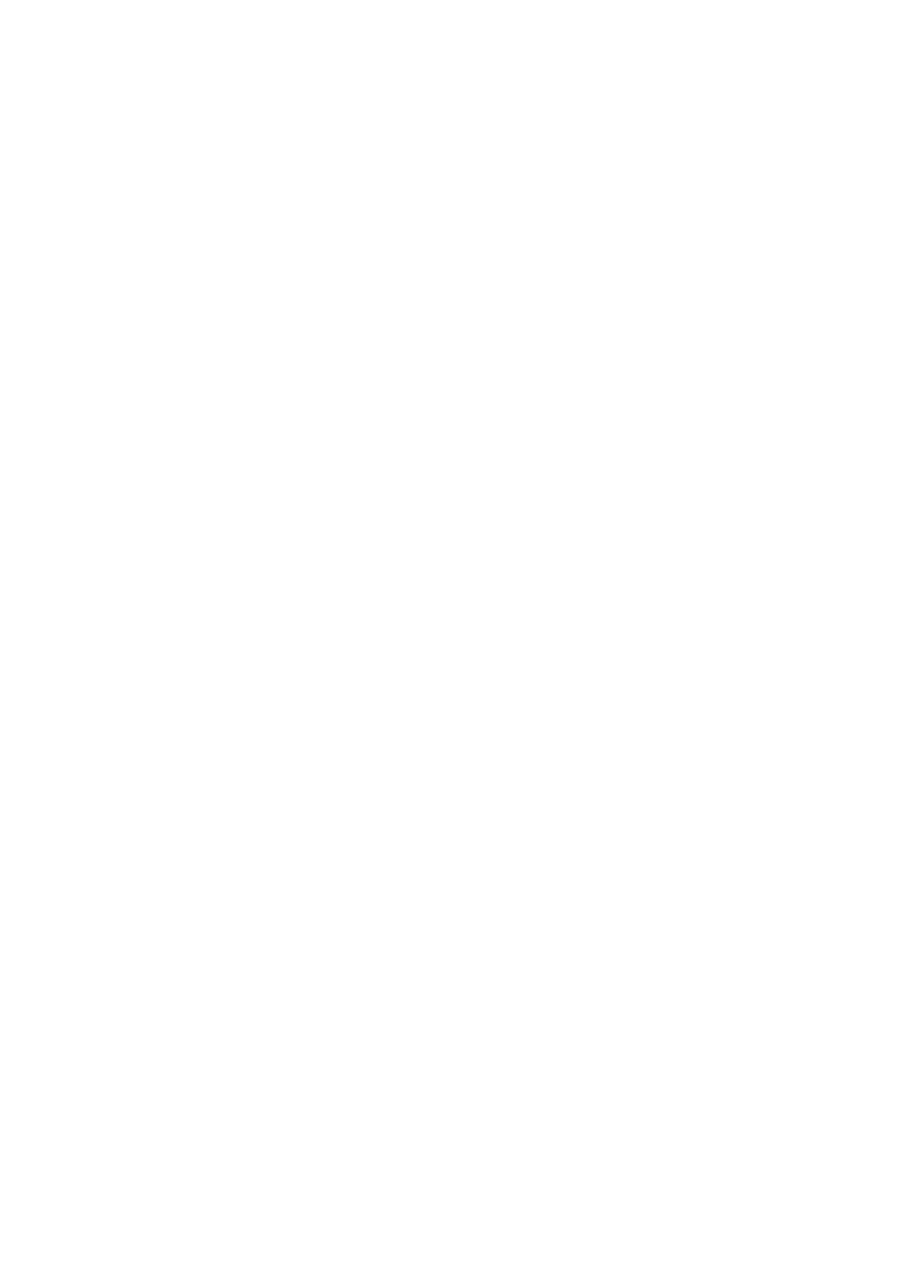
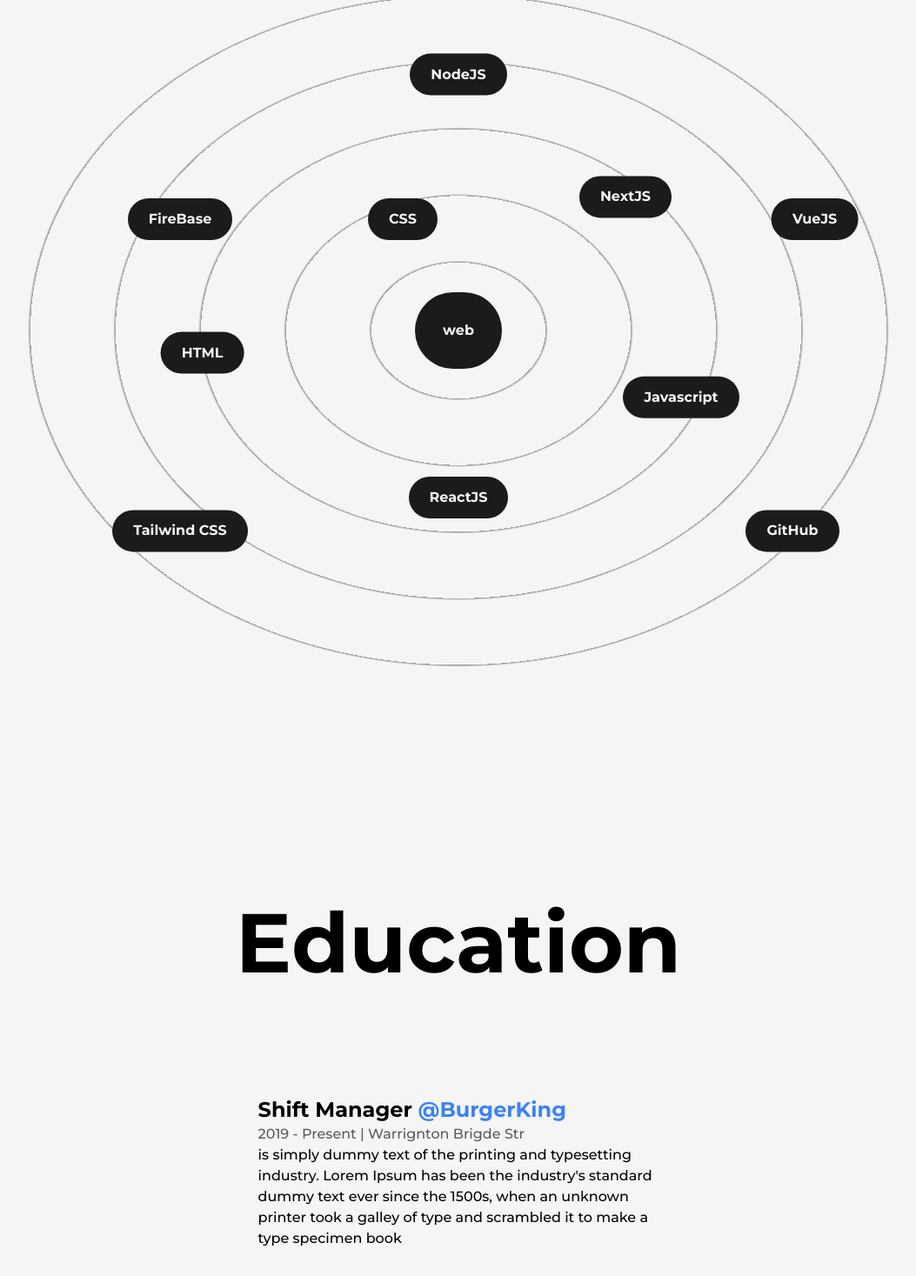
Before and after one commit to artistatbl/Mywebsite, a Next.js app in the folder portfolio/: page /about in a window 1280 px wide. Shown: the part 1330-2797 px from the top of the page at 87% size, without its empty margins (113-1166 px from the left). Before the commit the page ends 1162 px from the top, so only its background shows below. Built offline with nearby package versions, Linux system fonts and the light colour scheme.

Commit message:
few updated to the navbar, new education page / eperience

```diff
--- /dev/null
+++ b/portfolio/src/components/Education.js
@@ -0,0 +1,60 @@
+import React from 'react'
+
+
+
+const Details = ({Position, company, companyLink, time, address, work}) => {
+	return <li className='my-8 first:mt-0 last:mb-0 w-[60%] mx-auto flex flex-col items-center justify-between'>
+		<div>
+			<h3 className='capitalize font-bold text-2xl'>{Position}&nbsp;<a href={companyLink}
+			target="_blank"
+			className='text-blue-500 capitalize'
+			>@{company}</a> </h3>
+			<span className='capitalize font-medium text-dark/70'>
+				{time} | {address}
+			</span>
+			<p className='font-medium w-full'>
+				{work}
+			</p>
+		</div>
+	</li>
+}
+
+
+
+
+const Education = () =>{
+	return (
+		<div className='my-64'>
+		<h2 className='font-bold text-8xl mb-32 text-center w-full'> Education
+
+
+			</h2>
+			<div className='w-[75%] mx-auto relative'>
+				<ul>
+					<Details
+
+Position="Shift Manager" company="BurgerKing"
+companyLink=""
+time=" 2019 - present"  address="Warrignton Brigde str"
+work="is simply dummy text of the printing and typesetting industry.
+ Lorem Ipsum has been the industry's standard dummy text ever since the 1500s,
+  when an unknown printer took a galley of type and scrambled it to make a type specimen book"
+
+
+
+
+
+
+
+					/>
+
+
+
+				</ul>
+			</div>
+
+			 </div>
+	)
+}
+
+export default Education;
--- a/portfolio/src/components/NavBar.js
+++ b/portfolio/src/components/NavBar.js
@@ -11,81 +11,57 @@ const CustomLink = ({
      className = ""
 }) => {
      const router = useRouter();
-     // console.log(router)
+
      return (
           <Link href={href}
-               className={
-                    `${className} relative group`
-          }>
+               className={`relative group ${className}`}>
                {title}
 
-               <span className={
-                    `
-			h-[1px] inline-block w-full bg-dark
-			absolute left-0 -bottom-0.5
-			group-hover:w-full transition-[width] ease duration-300
-			${
-                         router.asPath === href ? 'w-full' : 'w-0'
-                    }
+               <span className={`
 
-
-	        `
-               }>&nbsp;
+                    absolute left-0 bottom-0
+                    group-hover:w-full transition-[width] ease duration-300
+                    ${router.asPath === href ? 'w-full' : 'w-0'}
+               `}>
                </span>
           </Link>
      );
-
 }
 
 const NavBar = () => {
      return (
-          <header className='w-full px-32 py-8 font-bold  flex items-center justify-between'>
-
+          <header className='w-full px-32 py-10 font-bold flex items-center justify-between border-b-2 border-solid border-gray-300 '>
                <nav>
-                    <CustomLink href="/" title="Home" className='mr-4'/>
-                    <CustomLink href="/about" title="About" className='mx-4'/>
-                    <CustomLink href="/projects" title="Projects" className='mx-4'/>
-                    <CustomLink href="/skills" title="Skills" className='ml-4'/>
+                    <CustomLink href="/" title="Home" className='mr-4  border-gray-500 bg-gray-500 p-2.5 px-6 rounded-xl'/>
+                    <CustomLink href="/about" title="About" className='mx-4  border-gray-500 bg-gray-500 p-2.5 px-6 rounded-xl'/>
+                    <CustomLink href="/projects" title="Projects" className='mx-4  border-gray-500 bg-gray-500 p-2.5 px-6 rounded-xl'/>
+                    <CustomLink href="/skills" title="Skills" className='ml-4  border-gray-500 bg-gray-500 p-2.5 px-6 rounded-xl'/>
                </nav>
 
-               <nav className='flex items-center justify-cneter flex-wrap '>
+               <nav className='flex items-center justify-center flex-wrap'>
                     <motion.a href="https://twitter.com" target="_blank"
-                         whileHover={
-                              {y: -4}
-                         }
-                         whileTap={
-                              {scale: 0.9}
-                         }
+                         whileHover={{ y: -4 }}
+                         whileTap={{ scale: 0.9 }}
                          className="w-6 mx-3">
                          <Icons.TwitterIcon/>
                     </motion.a>
 
-
                     <motion.a href="https://linkedin.com" target="_blank"
-                         whileHover={
-                              {y: -4}
-                         }
-                         whileTap={
-                              {scale: 0.9}
-                         }
+                         whileHover={{ y: -4 }}
+                         whileTap={{ scale: 0.9 }}
                          className="w-6 mx-3">
                          <Icons.LinkedInIcon/>
                     </motion.a>
+
                     <motion.a href="https://github.com" target="_blank"
-                         whileHover={
-                              {y: -4}
-                         }
-                         whileTap={
-                              {scale: 0.9}
-                         }
+                         whileHover={{ y: -4 }}
+                         whileTap={{ scale: 0.9 }}
                          className="w-6 ml-3">
-
                          <Icons.GithubIcon/>
                     </motion.a>
                </nav>
+
                <div className='absolute left-[50%] top-2 translate-x[-50]'>
-
-
                     <Logo/>
                </div>
           </header>
--- /dev/null
+++ b/portfolio/src/components/Skill.js
@@ -0,0 +1,69 @@
+import React from 'react'
+import {motion} from 'framer-motion'
+
+
+
+const Skills = ({name, y, x }) => {
+
+	return(
+
+			<motion.div className='flex items-center justify-center rounded-full font-bold bg-dark text-light
+			 py-3 px-6 shadow-dark cursor-pointer absolute'
+			 whileHover={{scale:1.05}}
+			 initial={{x:0,y:0}}
+			 animate={{x:x, y:y}}
+			 transition= {{duration: 3.8}}
+			 viewport = {{once: true}}
+
+			 >
+				{name}
+			</motion.div>
+
+
+	)
+
+}
+
+const Skill = () => {
+	return (
+
+		<>
+
+		<h2 className='font-bold text-8xl mt-64 w-full text-center'> Skills</h2>
+		<div className='w-full h-screen relative flex items-center justify-center rounded-full bg-circularLight'>
+
+			<motion.div className='flex items-center justify-center rounded-full font-bold bg-dark text-light
+			 p-8 shadow-dark cursor-pointer'
+			 whileHover={{scale:1.05}}>
+				web
+			</motion.div>
+
+			<Skills name="CSS" x="-5vw" y="-10vw" />
+
+			<Skills name="HTML" x="-23vw" y="2vw" />
+
+			<Skills name="Javascript" x="20vw" y="6vw" />
+
+			<Skills name="ReactJS" x="0vw" y="15vw" />
+
+			<Skills name="NodeJS" x="-0vw" y="-23vw" />
+
+			<Skills name="NextJS" x="15vw" y="-12vw" />
+
+			<Skills name="FireBase" x="-25vw" y="-10vw" />
+
+			<Skills name="Tailwind CSS" x="-25vw" y="18vw" />
+
+			<Skills name="GitHub" x="30vw" y="18vw" />
+
+			<Skills name="VueJS" x="32vw" y="-10vw" />
+
+
+		</div>
+
+		</>
+
+	)
+}
+
+export default Skill
--- a/portfolio/src/pages/about.js
+++ b/portfolio/src/pages/about.js
@@ -8,6 +8,8 @@ import Head from 'next/head'
 import React, { useEffect, useRef } from 'react';
 
 import { useInView, useMotionValue, useSpring } from 'framer-motion';
+import Skill from '@/components/Skill';
+import Education from '@/components/Education';
 
 
 const AnimatedNumbers = ({value}) => {
@@ -15,7 +17,7 @@ const AnimatedNumbers = ({value}) => {
 
 
 	const motionValue = useMotionValue(0);
-	const springValue =  useSpring(motionValue, { stiffness: 5000})
+	const springValue =  useSpring(motionValue, { stiffness:500, duration: 5000})
 	const isInView = useInView(ref, {once: true});
 
 	useEffect(() =>{
@@ -113,16 +115,15 @@ const about = () => {
 					</div>
 
 
-
 				</div>
 
 
+			</div>
 
 
+			<Skill />
 
-
-
-			</div>
+			<Education />
 
 			</Layout>
 
--- a/portfolio/src/pages/index.js
+++ b/portfolio/src/pages/index.js
@@ -1,19 +1,19 @@
 import Head from 'next/head';
 import Layout from '@/components/Layout';
 import HireMe from '@/components/HireMe';
-import * as Icons  from '@/components/icon';
+import * as Icons from '@/components/icon';
 import Image from 'next/image';
 import Link from 'next/link';
 
 import profilePic from "../../images/profile/blob.png";
-import Animated  from '@/components/Animated';
+import Animated from '@/components/Animated';
 
 export default function Home() {
   return (
     <>
       <Head>
         <title>Jean Daly | Artist</title>
-        <meta name="description" content="Generated by create next app"/>
+        <meta name="description" content="Generated by create next app" />
       </Head>
       <main className='flex items-center justify-between text-dark w-full min-h-screen'>
         <Layout className='pt-0'>
@@ -22,29 +22,33 @@ export default function Home() {
               <Image src={profilePic} alt="jean Daly" className='w-full h-auto' />
             </div>
             <div className='w-1/2 flex flex-col items-center self-center'>
-              <Animated  text="Turning Vision Into Reality With Code And Design." className=' !text-6xl text-left' />
+              <Animated text="Turning Vision Into Reality With Code And Design." className=' !text-6xl text-left' />
               <p className='my-4 text-base font-extra'>As a skilled full-stack developer, I am dedicated to turning ideas into innovative web applications.
                 Explore my latest projects and articles, showcasing my expertise in React.js and web development.</p>
+
               <div className="flex items-center self-start mt-2 space-x-4">
                 <Link href="/" target={"_blank"}
                   className="flex items-center bg-indigo-500 text-dark p-2.5 px-6
                   rounded-lg text-lg font-semibold ring-2 ring-blue-500 ring-inset
-                  hover:bg-light hover:text-dark border-2 border-solid border-transparent hover:border-dark"
+                  hover:bg-light hover:text-dark border-2 border-solid border-indigo-500 hover:border-dark
+                  shadow-md transition duration-300 ease-in-out transform hover:scale-105"
                   download={true}
-                >Resume <Icons.DownloadIcon className={"w-6 ml-3"} />
+                >
+                  Resume <Icons.DownloadIcon className={"w-6 ml-3"} />
                 </Link>
                 <Link href="/" target={"_blank"}
                   className="flex items-center bg-light text-dark p-2.5 px-6
                   rounded-lg text-lg font-semibold ring-2 ring-blue-500 ring-inset
-                  hover:bg-indigo-500 hover:text-light border-2 border-solid border-transparent hover:border-dark"
-
-                >Projects <Icons.ProjectIcon  className={"w-6 ml-2"} />
+                  hover:bg-indigo-500 hover:text-light border-2 border-solid border-light hover:border-dark
+                  shadow-md transition duration-300 ease-in-out transform hover:scale-105"
+                >
+                  Projects <Icons.ProjectIcon className={"w-6 ml-2"} />
                 </Link>
               </div>
             </div>
           </div>
         </Layout>
-        <HireMe />
+        {/* <HireMe /> */}
       </main>
     </>
   )
--- a/portfolio/tailwind.config.js
+++ b/portfolio/tailwind.config.js
@@ -1,27 +1,27 @@
 /** @type {import('tailwindcss').Config} */
 
-const {fontFamily} = require('tailwindcss/defaultTheme');
+const { fontFamily } = require('tailwindcss/defaultTheme');
 
 module.exports = {
   content: ["./src/**/*.{html,js}"],
   theme: {
     extend: {
       fontFamily: {
-                    mont: [
-                         'var(--font-mont)',
-                         ...fontFamily.sans
-                    ]
+        mont: ['var(--font-mont)', ...fontFamily.sans],
       },
       colors: {
         dark: "#1b1b1b",
         light: "#f5f5f5",
-                    primary: "#B63E96", // 240,86,199
-                    primaryDark: "#58E6D9", // 80,230,217
+        primary: "#B63E96",
+        primaryDark: "#58E6D9",
       },
       animation: {
         'spin-slow': 'spin 3s linear infinite',
-                  }
-          }
       },
-     plugins: []
+      backgroundImage: {
+        circularLight: 'repeating-radial-gradient(rgba(0,0,0,0.4) 2px, #f5f5f5 5px, #f5f5f5 100px)',
+      },
+    },
+  },
+  plugins: [],
 };
```
Lines whose indentation alone changed are shown as unchanged.
